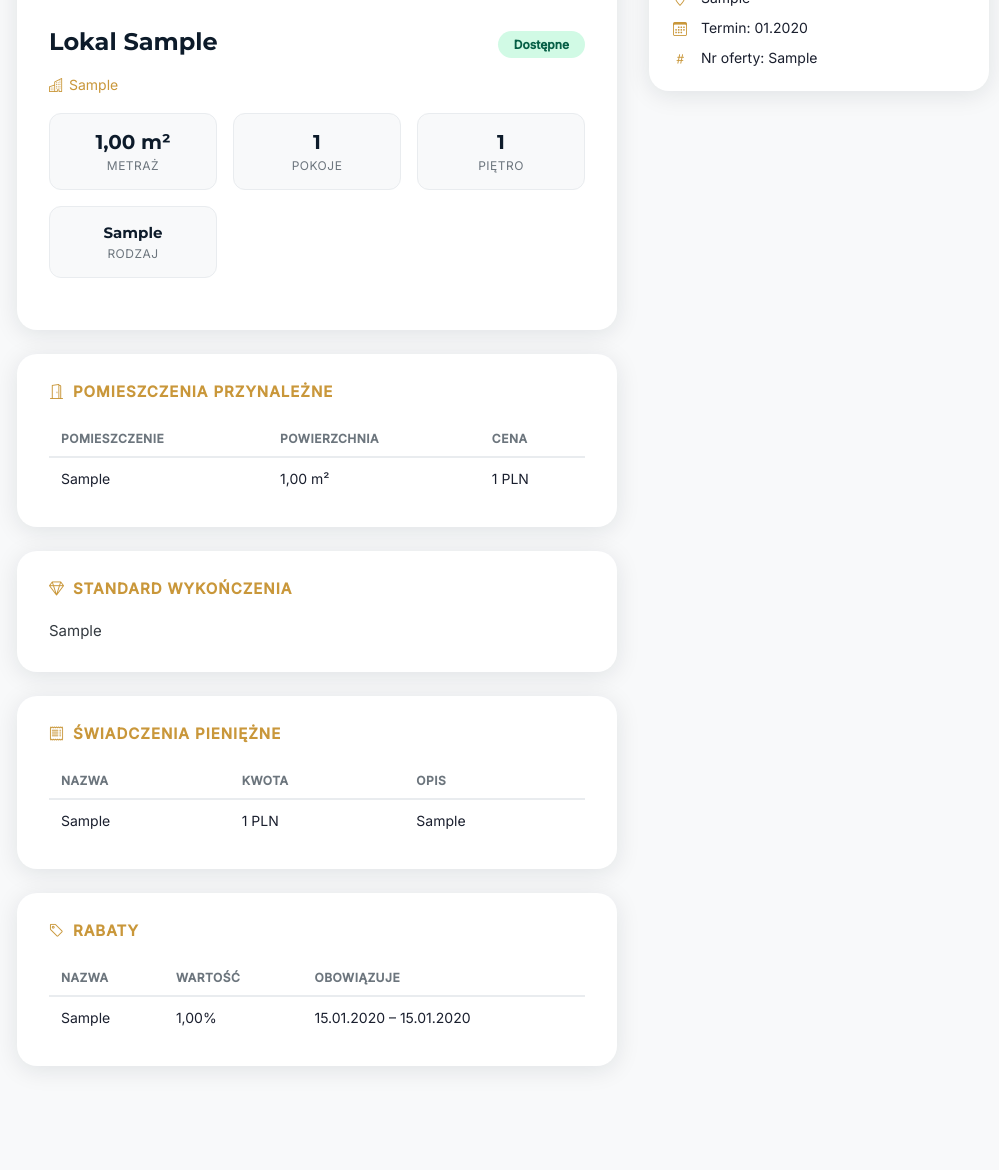
After one commit to BuKarData/ag-construction, a Django app: page /oferta/1/ in a window 1280 px wide. The commit adds this page. Shown: the part 525-1695 px from the top of the page, without its empty margins (137-1136 px from the left). Run offline with Django 5.2, Linux system fonts and the light colour scheme; tables that the repository leaves empty hold one stand-in row (values such as "Sample post").

Commit message:
feat: popup z galerią i standardem, klikalne oferty, strona szczegółów oferty
Co-Authored-By: Claude Sonnet 4.6 <noreply@anthropic.com>

```diff
--- /dev/null
+++ b/oferty/templates/oferty/szczegoly_oferty.html
@@ -0,0 +1,370 @@
+{% load oferty_filters %}
+<!DOCTYPE html>
+<html lang="pl">
+<head>
+    <meta charset="UTF-8">
+    <meta name="viewport" content="width=device-width, initial-scale=1.0">
+    <title>{{ oferta.numer_lokalu|default:oferta.adres }} – AG Construction</title>
+    <link rel="preconnect" href="https://fonts.googleapis.com">
+    <link href="https://fonts.googleapis.com/css2?family=Montserrat:wght@400;600;700;800&family=Inter:wght@300;400;500&display=swap" rel="stylesheet">
+    <link rel="stylesheet" href="https://cdn.jsdelivr.net/npm/bootstrap-icons@1.11.3/font/bootstrap-icons.min.css">
+    <script src="https://cdn.jsdelivr.net/npm/chart.js@4.4.0/dist/chart.umd.min.js"></script>
+    <style>
+        :root {
+            --ag-navy: #0D1B2A; --ag-navy-light: #1C2F4A; --ag-gold: #C9973A; --ag-gold-light: #E8B857;
+            --ag-white: #FFFFFF; --ag-gray-50: #F8F9FA; --ag-gray-100: #F1F3F5; --ag-gray-200: #E9ECEF;
+            --ag-gray-600: #6C757D; --ag-gray-800: #343A40; --ag-text: #1A1F2E;
+            --ag-shadow: 0 4px 24px rgba(13,27,42,0.10); --ag-shadow-lg: 0 12px 48px rgba(13,27,42,0.16);
+            --ag-radius: 12px; --ag-radius-lg: 20px; --ag-transition: all 0.3s cubic-bezier(0.4,0,0.2,1);
+        }
+        * { margin:0; padding:0; box-sizing:border-box; }
+        html { scroll-behavior:smooth; }
+        body { font-family:'Inter',sans-serif; color:var(--ag-text); background:var(--ag-gray-50); }
+        h1,h2,h3,h4,h5 { font-family:'Montserrat',sans-serif; font-weight:700; }
+
+        .navbar {
+            background: var(--ag-navy);
+            padding: 0 5%; height: 64px;
+            display:flex; align-items:center; justify-content:space-between;
+            box-shadow: 0 2px 12px rgba(0,0,0,0.2);
+            position:sticky; top:0; z-index:100;
+        }
+        .navbar-brand { display:flex; align-items:center; gap:12px; text-decoration:none; }
+        .brand-logo { width:38px; height:38px; background:var(--ag-gold); border-radius:8px; display:flex; align-items:center; justify-content:center; font-family:'Montserrat',sans-serif; font-weight:800; font-size:16px; color:var(--ag-navy); }
+        .brand-main { font-family:'Montserrat',sans-serif; font-weight:800; font-size:15px; color:#fff; letter-spacing:2px; }
+        .brand-sub { font-size:10px; color:var(--ag-gold); letter-spacing:3px; text-transform:uppercase; }
+        .nav-back { color:rgba(255,255,255,0.7); text-decoration:none; font-size:14px; display:flex; align-items:center; gap:6px; transition:var(--ag-transition); }
+        .nav-back:hover { color:var(--ag-gold); }
+
+        .page-wrap { max-width:1100px; margin:0 auto; padding:40px 5% 80px; }
+
+        .breadcrumb { font-size:13px; color:var(--ag-gray-600); margin-bottom:24px; display:flex; align-items:center; gap:8px; flex-wrap:wrap; }
+        .breadcrumb a { color:var(--ag-gray-600); text-decoration:none; } .breadcrumb a:hover { color:var(--ag-gold); }
+        .breadcrumb-sep { color:var(--ag-gray-200); }
+
+        .detail-grid { display:grid; grid-template-columns:1fr 340px; gap:32px; align-items:start; }
+        @media (max-width:900px) { .detail-grid { grid-template-columns:1fr; } }
+
+        /* Left column */
+        .detail-main {}
+
+        .offer-hero {
+            background: var(--ag-white);
+            border-radius: var(--ag-radius-lg);
+            overflow:hidden;
+            box-shadow:var(--ag-shadow);
+            margin-bottom:24px;
+        }
+
+        .offer-hero-img {
+            width:100%; height:380px; object-fit:cover; display:block;
+            background: linear-gradient(135deg, var(--ag-navy), var(--ag-navy-light));
+        }
+
+        .offer-hero-placeholder {
+            width:100%; height:380px;
+            background: linear-gradient(135deg, var(--ag-navy), var(--ag-navy-light));
+            display:flex; flex-direction:column; align-items:center; justify-content:center; gap:16px;
+            color:rgba(255,255,255,0.3); font-size:72px;
+        }
+
+        .offer-hero-body { padding:28px 32px; }
+        .offer-title { font-size:24px; color:var(--ag-navy); margin-bottom:6px; }
+        .offer-inv-link { font-size:14px; color:var(--ag-gold); text-decoration:none; display:inline-flex; align-items:center; gap:6px; margin-bottom:20px; }
+        .offer-inv-link:hover { color:var(--ag-gold-light); }
+
+        .offer-specs { display:grid; grid-template-columns:repeat(auto-fill, minmax(130px,1fr)); gap:16px; margin-bottom:24px; }
+        .spec-item { background:var(--ag-gray-50); border:1px solid var(--ag-gray-200); border-radius:var(--ag-radius); padding:16px; text-align:center; }
+        .spec-val { font-family:'Montserrat',sans-serif; font-weight:700; font-size:20px; color:var(--ag-navy); }
+        .spec-lbl { font-size:12px; color:var(--ag-gray-600); text-transform:uppercase; letter-spacing:0.5px; margin-top:4px; }
+
+        .status-badge { display:inline-block; padding:6px 16px; border-radius:100px; font-size:12px; font-weight:700; }
+        .badge-dostepne { background:#D1FAE5; color:#065F46; }
+        .badge-sprzedane { background:#FEE2E2; color:#991B1B; }
+        .badge-rezerwacja { background:#FEF3C7; color:#92400E; }
+        .badge-w-budowie { background:#DBEAFE; color:#1E40AF; }
+
+        .section-card { background:var(--ag-white); border-radius:var(--ag-radius-lg); padding:28px 32px; box-shadow:var(--ag-shadow); margin-bottom:24px; }
+        .section-card-title { font-size:15px; font-weight:700; letter-spacing:1px; text-transform:uppercase; color:var(--ag-gold); margin-bottom:20px; display:flex; align-items:center; gap:8px; }
+
+        .rzut-img { width:100%; max-height:400px; object-fit:contain; border-radius:var(--ag-radius); background:var(--ag-gray-50); display:block; }
+
+        .rooms-table { width:100%; border-collapse:collapse; font-size:14px; }
+        .rooms-table th { text-align:left; padding:10px 12px; font-size:12px; color:var(--ag-gray-600); font-weight:600; text-transform:uppercase; letter-spacing:0.5px; border-bottom:2px solid var(--ag-gray-200); }
+        .rooms-table td { padding:12px; border-bottom:1px solid var(--ag-gray-100); color:var(--ag-text); }
+        .rooms-table tr:last-child td { border-bottom:none; }
+
+        .standard-text { font-size:15px; line-height:1.75; color:var(--ag-gray-800); white-space:pre-line; }
+
+        /* Right column (sidebar) */
+        .sidebar {}
+
+        .price-card { background:var(--ag-navy); border-radius:var(--ag-radius-lg); padding:28px; box-shadow:var(--ag-shadow-lg); margin-bottom:20px; color:#fff; }
+        .price-label { font-size:12px; letter-spacing:2px; text-transform:uppercase; color:rgba(255,255,255,0.5); margin-bottom:8px; }
+        .price-main { font-family:'Montserrat',sans-serif; font-size:2rem; font-weight:800; color:var(--ag-gold); line-height:1; margin-bottom:6px; }
+        .price-m2 { font-size:14px; color:rgba(255,255,255,0.5); margin-bottom:24px; }
+        .btn-contact { display:block; background:var(--ag-gold); color:var(--ag-navy); text-align:center; padding:14px; border-radius:10px; font-weight:700; font-size:15px; text-decoration:none; transition:var(--ag-transition); margin-bottom:12px; }
+        .btn-contact:hover { background:var(--ag-gold-light); text-decoration:none; color:var(--ag-navy); }
+        .btn-contact-outline { display:block; background:transparent; color:#fff; border:1.5px solid rgba(255,255,255,0.3); text-align:center; padding:13px; border-radius:10px; font-weight:600; font-size:14px; text-decoration:none; transition:var(--ag-transition); }
+        .btn-contact-outline:hover { border-color:var(--ag-gold); color:var(--ag-gold); text-decoration:none; }
+
+        .inv-info-card { background:var(--ag-white); border-radius:var(--ag-radius-lg); padding:24px; box-shadow:var(--ag-shadow); margin-bottom:20px; }
+        .inv-info-card h3 { font-size:14px; color:var(--ag-gray-600); text-transform:uppercase; letter-spacing:1px; margin-bottom:16px; }
+        .inv-info-item { display:flex; align-items:flex-start; gap:10px; font-size:14px; margin-bottom:12px; }
+        .inv-info-item:last-child { margin-bottom:0; }
+        .inv-info-item i { color:var(--ag-gold); width:18px; flex-shrink:0; margin-top:1px; }
+
+        .price-history-card { background:var(--ag-white); border-radius:var(--ag-radius-lg); padding:24px 28px; box-shadow:var(--ag-shadow); margin-bottom:20px; }
+        .price-history-card h3 { font-size:14px; color:var(--ag-gray-600); text-transform:uppercase; letter-spacing:1px; margin-bottom:20px; }
+    </style>
+</head>
+<body>
+
+<nav class="navbar">
+    <a href="/" class="navbar-brand">
+        <div class="brand-logo">AG</div>
+        <div style="display:flex;flex-direction:column;line-height:1.1;margin-left:4px;">
+            <span class="brand-main">AG</span>
+            <span class="brand-sub">Construction</span>
+        </div>
+    </a>
+    <a href="/oferty/" class="nav-back"><i class="bi bi-arrow-left"></i> Wróć do ofert</a>
+</nav>
+
+<div class="page-wrap">
+
+    <!-- Breadcrumb -->
+    <div class="breadcrumb">
+        <a href="/">Strona główna</a>
+        <span class="breadcrumb-sep"><i class="bi bi-chevron-right"></i></span>
+        <a href="/oferty/">Oferty</a>
+        <span class="breadcrumb-sep"><i class="bi bi-chevron-right"></i></span>
+        <a href="/inwestycje/{{ oferta.inwestycja.pk }}/">{{ oferta.inwestycja.nazwa }}</a>
+        <span class="breadcrumb-sep"><i class="bi bi-chevron-right"></i></span>
+        <span style="color:var(--ag-text);">{{ oferta.numer_lokalu|default:oferta.adres }}</span>
+    </div>
+
+    <div class="detail-grid">
+
+        <!-- LEFT: main content -->
+        <div class="detail-main">
+
+            <!-- Hero image / floor plan -->
+            <div class="offer-hero">
+                {% if oferta.rzut %}
+                <img src="{{ oferta.rzut.url }}" class="offer-hero-img" alt="Rzut lokalu">
+                {% elif oferta.zdjecie %}
+                <img src="{{ oferta.zdjecie.url }}" class="offer-hero-img" alt="{{ oferta.adres }}">
+                {% else %}
+                <div class="offer-hero-placeholder">
+                    <i class="bi bi-layout-text-window"></i>
+                    <span style="font-size:15px;">Brak rzutu</span>
+                </div>
+                {% endif %}
+
+                <div class="offer-hero-body">
+                    <div style="display:flex;align-items:center;justify-content:space-between;flex-wrap:wrap;gap:12px;margin-bottom:12px;">
+                        <h1 class="offer-title">
+                            Lokal {{ oferta.numer_lokalu|default:oferta.adres }}
+                        </h1>
+                        {% with oferta.status as st %}
+                        <span class="status-badge {% if st == 'dostepne' %}badge-dostepne{% elif st == 'sprzedane' %}badge-sprzedane{% elif st == 'rezerwacja' %}badge-rezerwacja{% else %}badge-w-budowie{% endif %}">
+                            {{ oferta.get_status_display }}
+                        </span>
+                        {% endwith %}
+                    </div>
+                    <a href="/inwestycje/{{ oferta.inwestycja.pk }}/" class="offer-inv-link">
+                        <i class="bi bi-buildings"></i> {{ oferta.inwestycja.nazwa }}
+                    </a>
+
+                    <div class="offer-specs">
+                        {% if oferta.metraz %}
+                        <div class="spec-item">
+                            <div class="spec-val">{{ oferta.metraz }} m²</div>
+                            <div class="spec-lbl">Metraż</div>
+                        </div>
+                        {% endif %}
+                        <div class="spec-item">
+                            <div class="spec-val">{{ oferta.pokoje }}</div>
+                            <div class="spec-lbl">Pokoje</div>
+                        </div>
+                        {% if oferta.pietro is not None %}
+                        <div class="spec-item">
+                            <div class="spec-val">{{ oferta.pietro }}</div>
+                            <div class="spec-lbl">Piętro</div>
+                        </div>
+                        {% endif %}
+                        {% if oferta.rodzaj_lokalu %}
+                        <div class="spec-item">
+                            <div class="spec-val" style="font-size:15px;">{{ oferta.rodzaj_lokalu }}</div>
+                            <div class="spec-lbl">Rodzaj</div>
+                        </div>
+                        {% endif %}
+                    </div>
+                </div>
+            </div>
+
+            <!-- Pomieszczenia przynależne -->
+            {% if oferta.pomieszczenia.all %}
+            <div class="section-card">
+                <div class="section-card-title"><i class="bi bi-door-open"></i> Pomieszczenia przynależne</div>
+                <table class="rooms-table">
+                    <thead>
+                        <tr>
+                            <th>Pomieszczenie</th>
+                            <th>Powierzchnia</th>
+                            <th>Cena</th>
+                        </tr>
+                    </thead>
+                    <tbody>
+                        {% for p in oferta.pomieszczenia.all %}
+                        <tr>
+                            <td>{{ p.nazwa }}</td>
+                            <td>{% if p.powierzchnia %}{{ p.powierzchnia }} m²{% else %}—{% endif %}</td>
+                            <td>{% if p.cena %}{{ p.cena|floatformat:0 }} PLN{% else %}—{% endif %}</td>
+                        </tr>
+                        {% endfor %}
+                    </tbody>
+                </table>
+            </div>
+            {% endif %}
+
+            <!-- Standard wykończenia -->
+            {% if oferta.inwestycja.standard %}
+            <div class="section-card">
+                <div class="section-card-title"><i class="bi bi-gem"></i> Standard wykończenia</div>
+                <p class="standard-text">{{ oferta.inwestycja.standard }}</p>
+            </div>
+            {% endif %}
+
+            <!-- Świadczenia pieniężne -->
+            {% if oferta.swiadczenia.all %}
+            <div class="section-card">
+                <div class="section-card-title"><i class="bi bi-receipt"></i> Świadczenia pieniężne</div>
+                <table class="rooms-table">
+                    <thead><tr><th>Nazwa</th><th>Kwota</th><th>Opis</th></tr></thead>
+                    <tbody>
+                        {% for s in oferta.swiadczenia.all %}
+                        <tr>
+                            <td>{{ s.nazwa }}</td>
+                            <td>{{ s.kwota|floatformat:0 }} PLN</td>
+                            <td>{{ s.opis|default:"—" }}</td>
+                        </tr>
+                        {% endfor %}
+                    </tbody>
+                </table>
+            </div>
+            {% endif %}
+
+            <!-- Rabaty -->
+            {% if oferta.rabaty.all %}
+            <div class="section-card">
+                <div class="section-card-title"><i class="bi bi-tag"></i> Rabaty</div>
+                <table class="rooms-table">
+                    <thead><tr><th>Nazwa</th><th>Wartość</th><th>Obowiązuje</th></tr></thead>
+                    <tbody>
+                        {% for r in oferta.rabaty.all %}
+                        <tr>
+                            <td>{{ r.nazwa }}</td>
+                            <td>{% if r.typ == 'procentowy' %}{{ r.wartosc }}%{% else %}{{ r.wartosc|floatformat:0 }} PLN{% endif %}</td>
+                            <td>{{ r.data_od|date:"d.m.Y" }} – {{ r.data_do|date:"d.m.Y" }}</td>
+                        </tr>
+                        {% endfor %}
+                    </tbody>
+                </table>
+            </div>
+            {% endif %}
+
+        </div>
+
+        <!-- RIGHT: sidebar -->
+        <div class="sidebar">
+
+            <!-- Price card -->
+            <div class="price-card">
+                <div class="price-label">Cena</div>
+                {% if oferta.cena_aktualna %}
+                <div class="price-main">{{ oferta.cena_aktualna|floatformat:0 }} PLN</div>
+                {% if oferta.cena_m2_calc %}
+                <div class="price-m2">{{ oferta.cena_m2_calc|floatformat:0 }} PLN/m²</div>
+                {% endif %}
+                {% else %}
+                <div class="price-main" style="font-size:1.3rem;">Do negocjacji</div>
+                <div class="price-m2">&nbsp;</div>
+                {% endif %}
+                <a href="tel:+48000000000" class="btn-contact">
+                    <i class="bi bi-telephone-fill"></i>&nbsp; Zadzwoń teraz
+                </a>
+                <a href="mailto:biuro@agconstruction.pl" class="btn-contact-outline">
+                    <i class="bi bi-envelope"></i>&nbsp; Wyślij zapytanie
+                </a>
+            </div>
+
+            <!-- Investment info -->
+            <div class="inv-info-card">
+                <h3>Inwestycja</h3>
+                <div class="inv-info-item">
+                    <i class="bi bi-buildings"></i>
+                    <span>{{ oferta.inwestycja.nazwa }}</span>
+                </div>
+                <div class="inv-info-item">
+                    <i class="bi bi-geo-alt"></i>
+                    <span>{{ oferta.inwestycja.adres }}</span>
+                </div>
+                {% if oferta.inwestycja.termin_zakonczenia %}
+                <div class="inv-info-item">
+                    <i class="bi bi-calendar3"></i>
+                    <span>Termin: {{ oferta.inwestycja.termin_zakonczenia|date:"m.Y" }}</span>
+                </div>
+                {% endif %}
+                {% if oferta.numer_oferty %}
+                <div class="inv-info-item">
+                    <i class="bi bi-hash"></i>
+                    <span>Nr oferty: {{ oferta.numer_oferty }}</span>
+                </div>
+                {% endif %}
+            </div>
+
+            <!-- Price history chart -->
+            {% if historia_cen|length > 1 %}
+            <div class="price-history-card">
+                <h3>Historia cen</h3>
+                <canvas id="priceChart" height="180"></canvas>
+            </div>
+            <script>
+            (function() {
+                const labels = [{% for c in historia_cen %}"{{ c.data|date:"d.m.Y" }}"{% if not forloop.last %},{% endif %}{% endfor %}];
+                const data = [{% for c in historia_cen %}{{ c.kwota }}{% if not forloop.last %},{% endif %}{% endfor %}];
+                new Chart(document.getElementById('priceChart'), {
+                    type: 'line',
+                    data: {
+                        labels,
+                        datasets: [{
+                            data,
+                            borderColor: '#C9973A',
+                            backgroundColor: 'rgba(201,151,58,0.08)',
+                            borderWidth: 2,
+                            pointBackgroundColor: '#C9973A',
+                            fill: true,
+                            tension: 0.3
+                        }]
+                    },
+                    options: {
+                        responsive: true,
+                        plugins: { legend: { display: false } },
+                        scales: {
+                            y: { ticks: { callback: v => v.toLocaleString('pl-PL') + ' PLN', font: { size: 11 } }, grid: { color: '#F1F3F5' } },
+                            x: { ticks: { font: { size: 11 } }, grid: { display: false } }
+                        }
+                    }
+                });
+            })();
+            </script>
+            {% endif %}
+
+        </div>
+    </div>
+</div>
+
+</body>
+</html>
--- a/oferty/urls.py
+++ b/oferty/urls.py
@@ -5,6 +5,7 @@ urlpatterns = [
     path('', views.home, name='home'),
     path('oferty/', views.lista_ofert, name='lista_ofert'),
     path('inwestycje/<int:pk>/', views.szczegoly_inwestycji, name='szczegoly_inwestycji'),
+    path('oferta/<int:pk>/', views.szczegoly_oferty, name='szczegoly_oferty'),
     path('oferty/dodaj/', views.dodaj_oferte, name='dodaj_oferte'),
     path('oferty/<int:oferta_id>/cena/', views.dodaj_cene, name='dodaj_cene'),
     path('oferty/<int:oferta_id>/cena/ajax/', views.ajax_dodaj_cene, name='ajax_dodaj_cene'),
--- a/oferty/views.py
+++ b/oferty/views.py
@@ -75,6 +75,20 @@ def lista_ofert(request):
     return render(request, 'oferty/lista_ofert.html', {'oferty_data': oferty_data})
 
 
+def szczegoly_oferty(request, pk):
+    oferta = get_object_or_404(
+        Oferta.objects.select_related('inwestycja', 'rodzaj_lokalu')
+                      .prefetch_related('ceny', 'pomieszczenia', 'swiadczenia', 'rabaty'),
+        pk=pk
+    )
+    ceny = list(oferta.ceny.all())
+    oferta.cena_aktualna = ceny[-1].kwota if ceny else None
+    metraz = safe_float(oferta.metraz)
+    cena = safe_float(oferta.cena_aktualna)
+    oferta.cena_m2_calc = round(cena / metraz, 0) if cena and metraz else None
+    return render(request, 'oferty/szczegoly_oferty.html', {'oferta': oferta, 'historia_cen': ceny})
+
+
 def szczegoly_inwestycji(request, pk):
     inwestycja = get_object_or_404(Inwestycja, pk=pk)
     return render(request, 'oferty/szczegoly_inwestycji.html', {'inwestycja': inwestycja})
```
Also changed, not shown: oferty/templates/home.html (+84 -4 lines).
